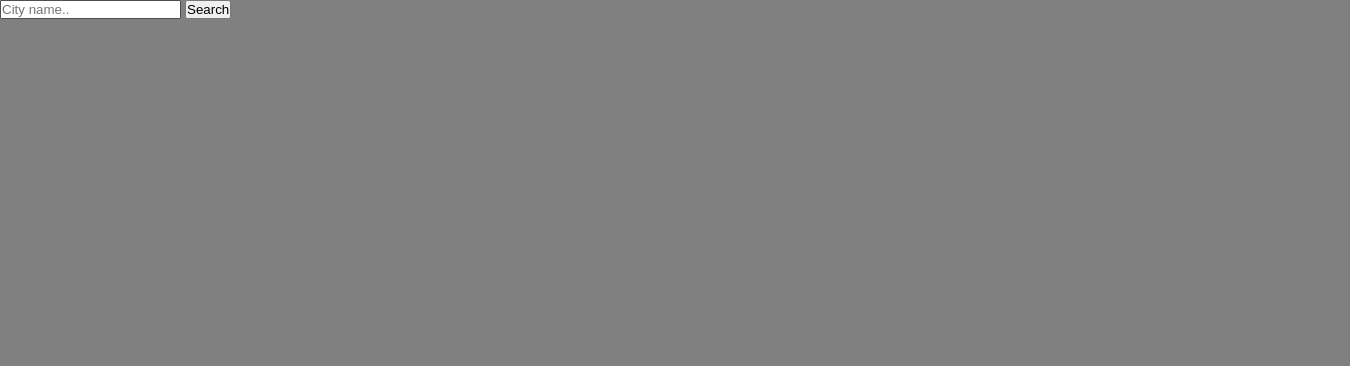
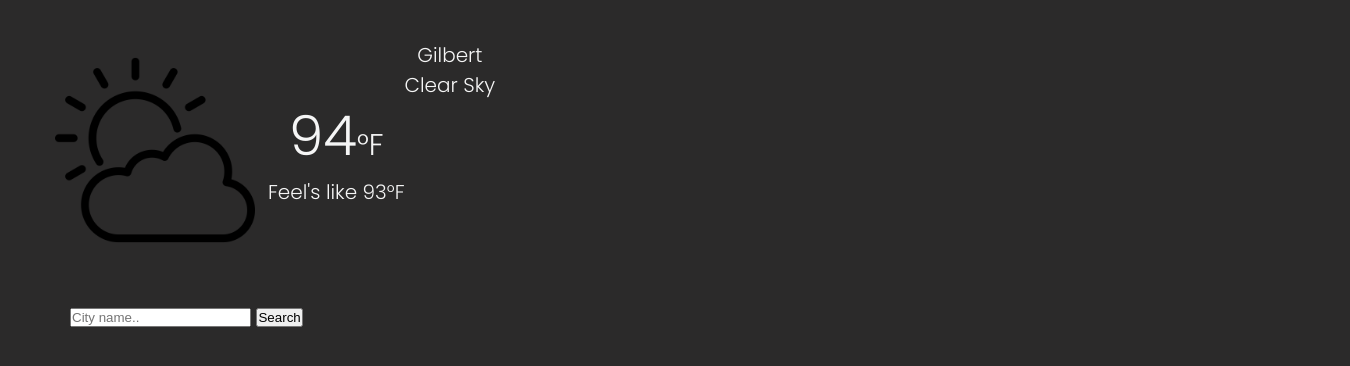
Before and after one commit to Kaytin808/weather-app, a website: page index.html in a window 1280 px wide. Shown: the whole page, 1350 px wide, since content can reach past the window. Drawn offline with Linux system fonts and the light colour scheme; no server answers.

```diff
--- a/app.js
+++ b/app.js
@@ -4,6 +4,9 @@
 const feelsLike = document.querySelector(".feelslike");
 const submitBtn = document.getElementById('btn')
 const searchField = document.getElementById('search')
+const span = document.createElement('span')
+const timezoneDiv = document.querySelector('.timezone')
+
 // For Celc conversion
 // http://api.openweathermap.org/data/2.5/weather?q=gilbert&units=metric&appid=beb6cbea1cce879189e3f8a1539625dc
 
@@ -15,11 +18,22 @@
   const formData = await fetchData.json();
   const feelsLikeData = formData.main["feels_like"];
   const tempData = formData.main["temp"];
+  const weatherData = formData.weather[0]["description"]
+const test = formData.timezone;
+
+
+
+  // Uppercase the first letter
+  const weatherCap = weatherData.charAt(0).toUpperCase() + weatherData.slice(1)
   nameDiv.textContent = formData.name;
-  weatherDiv.textContent = formData.weather[0]["description"];
+  weatherDiv.textContent = weatherCap;
   tempDiv.textContent = Math.trunc(tempData);
-  feelsLike.textContent = "Feel's like " + Math.trunc(feelsLikeData);
-  console.log(formData.main);
+  // Removing the decimal
+  feelsLike.textContent = "Feel's like " + Math.trunc(feelsLikeData) + "°F";
+  span.textContent = "°F"
+  console.log(test);
+  console.log(formData)
+  tempDiv.appendChild(span)
 }
 
 // Search by city name
@@ -28,4 +42,4 @@
 getWeatherData(searchField.value)
 })
 
-getWeatherData('gilbert')
+// getWeatherData('gilbert')
--- a/index.html
+++ b/index.html
@@ -6,12 +6,28 @@
     <meta name="viewport" content="width=device-width, initial-scale=1.0">
     <title>Weather</title>
     <link rel="stylesheet" href="style.css">
+    <link href="https://fonts.googleapis.com/css2?family=Poppins:wght@300&display=swap" rel="stylesheet">
 </head>
 <body>
-    <div class="name"></div>
-    <div class="weather-type"></div>
-    <div class="temp"></div>
-    <div class="feelslike"></div>
+
+    <div class="img-container">
+        <img src="/img/clear-sky.png">
+        <div class="temp-container">
+            <div class="temp">94<span>°F</span></div>
+            <div class="feelslike">Feel's like 93<span>°F</span></div>
+            </div>
+            <div class="city-container">
+            <div class="name">Gilbert</div>
+            <p class="weather-type">Clear Sky</p>
+            <!-- <p class="timezone">9:00 PM</p> -->
+            </div>
+    </div>
+    <!-- <div class="name">Gilbert</div>
+    <div class="weather-type">Clear Sky</div>
+
+    <div class="feelslike">Feels like 94f</div> -->
+
+
     <div class="search-container">
         <label for="search">
             <input type="text" id="search" placeholder="City name..">
@@ -19,6 +35,5 @@
         </label>
     </div>
     <script src="/app.js"></script>
-    <script src="https://kit.fontawesome.com/62e204e4f8.js" crossorigin="anonymous"></script>
 </body>
 </html>
--- /dev/null
+++ b/package.json
@@ -0,0 +1,5 @@
+{
+  "dependencies": {
+    "moment": "^2.29.4"
+  }
+}
--- a/style.css
+++ b/style.css
@@ -4,5 +4,59 @@
 }
 html {
     height: 100%;
-    background-color: gray;
+    background-color: rgb(43, 42, 42);
+    color: whitesmoke;
+    font-family: 'Poppins';
+    font-size: 20px;
 }
+body {
+    height: 100%;
+    margin: 0;
+    padding: 0;
+}
+.img-container {
+    display: flex;
+    margin: 50px 55px;
+
+    align-items: center;
+
+}
+.img-container .temp {
+    font-size: 55px;
+}
+.img-container .temp span {
+    font-size: 30px;
+}
+.img-container .feelslike {
+    font-size: 20px;
+}
+.temp-container {
+    display: flex;
+    flex-direction: column;
+    align-items: center;
+    padding-left: 13px;
+}
+img {
+    height: 200px;
+}
+.name {
+    display: flex;
+}
+.city-container {
+    display: flex;
+    flex-direction: column;
+    align-items: center;
+    position: relative;
+    bottom: 4rem;
+}
+.container {
+    display: flex;
+    justify-content: center;
+    align-items: center;
+    height: 100%;
+    flex-direction: column;
+}
+.search-container {
+    position: relative;
+    left: 70px;
+}
```
Also changed, not shown: 1 other file.
